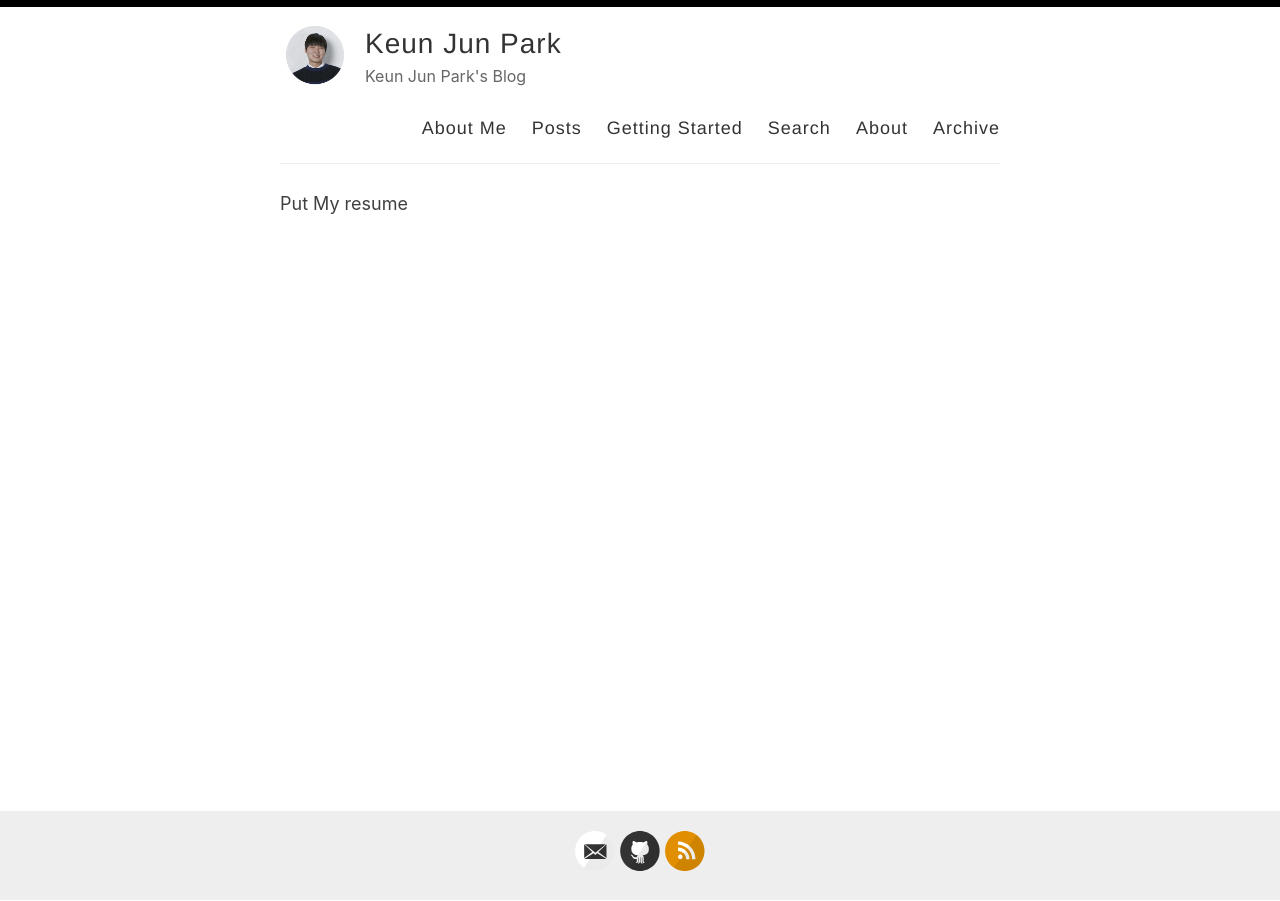
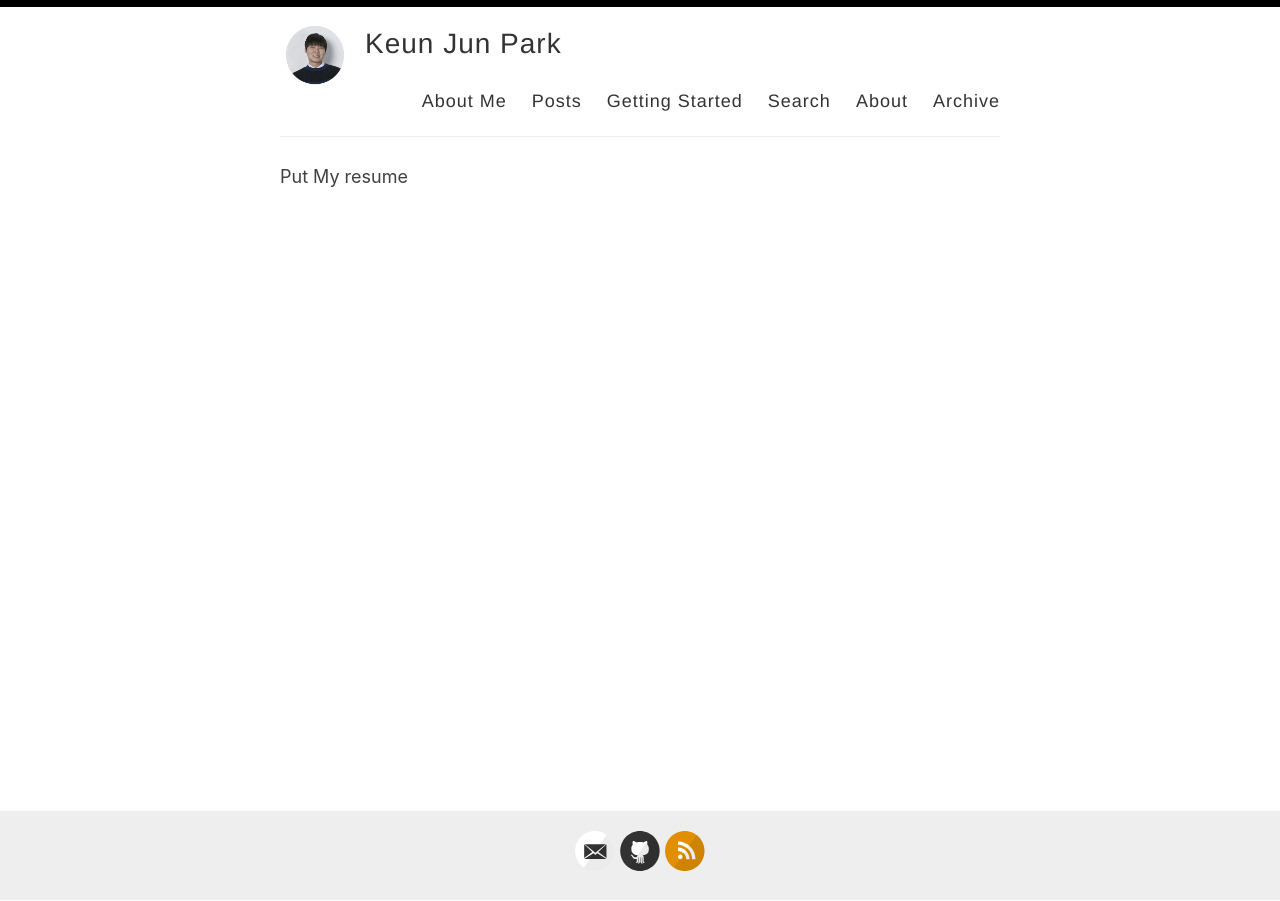
Before and after one commit to keunjunpark/keunjunpark.github.io, a Jekyll site: the page built from index.md, in a window 1280 px wide. Built offline with Jekyll 4.4.1, drawn with Linux system fonts in a browser that asks for light colours.

Commit message:
remove descrptipn

```diff
--- a/_config.yml
+++ b/_config.yml
@@ -9,7 +9,7 @@ name: Keun Jun Park
 author: Keun Jun Park
 
 # Short bio or description (displayed in the header)
-description: Keun Jun Park's Blog
+description: # Keun Jun Park's Blog
 
 # URL of your avatar or profile pic (you could use your GitHub profile pic)
 avatar: /images/avatar.png
```
